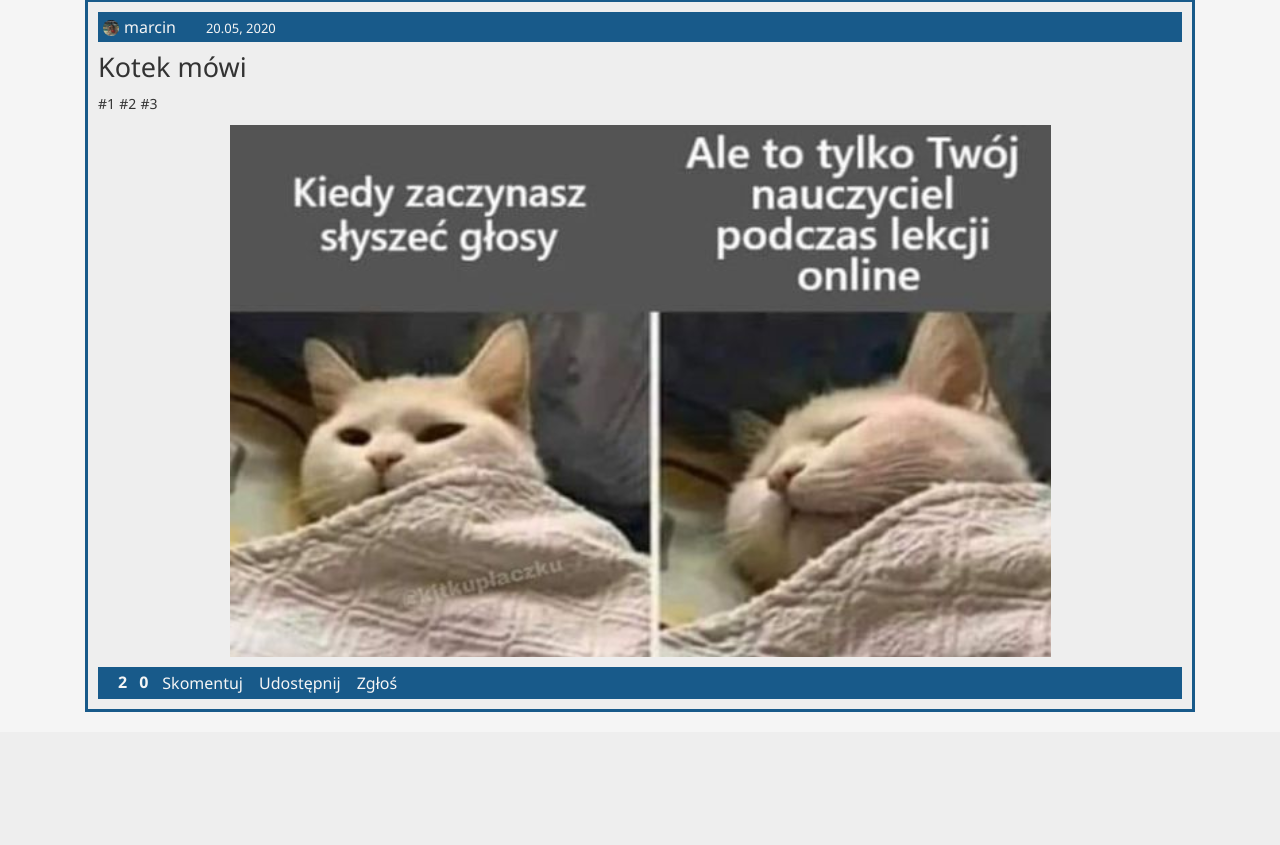
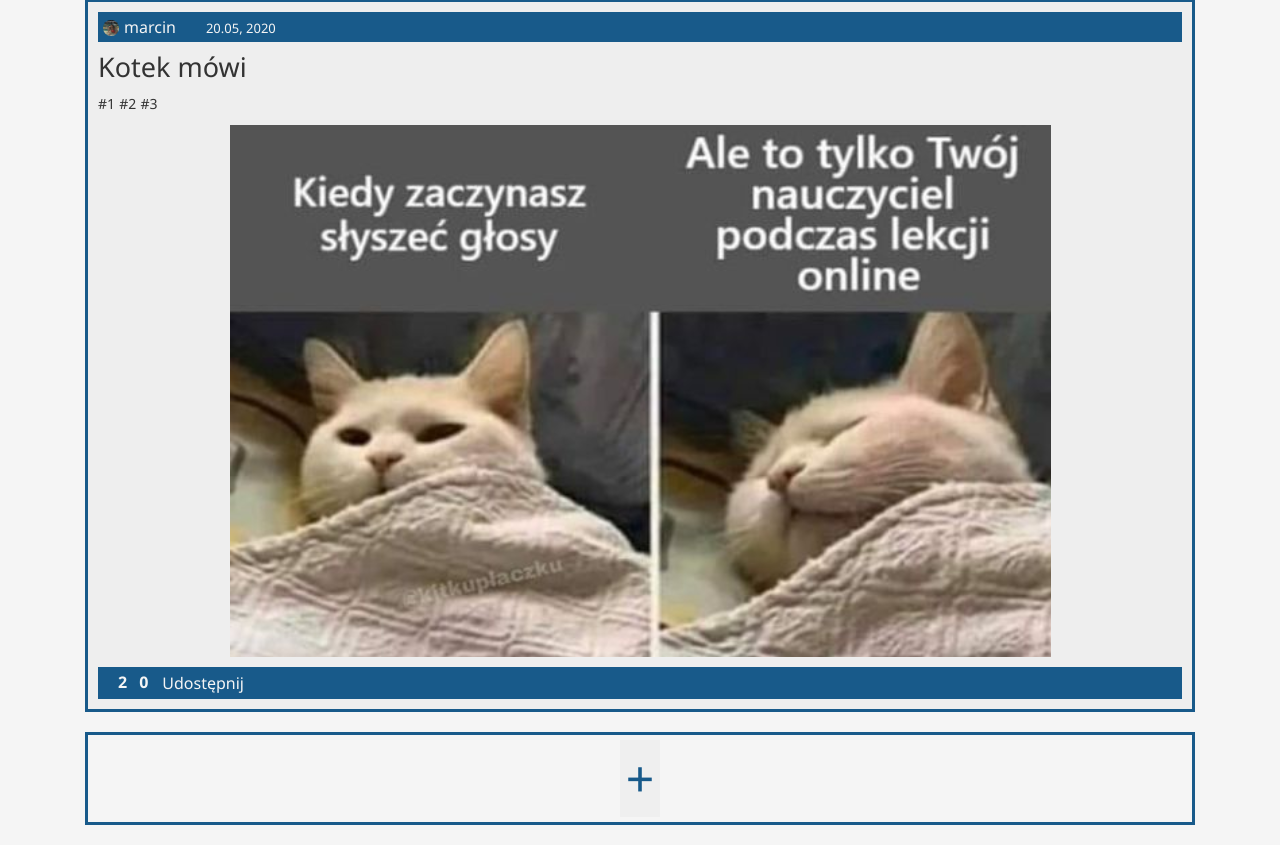
Before and after one commit to MarcinMichnik/MemopolisWebsite, a Django app: page /meme/2 in a window 1280 px wide. Shown: the part 92-937 px from the top of the page. Before the commit the page ends 804 px from the top, so only its background shows below. Run offline with Django 3.2, Linux system fonts and the light colour scheme; data comes from the database, SQL or seed files in the repository; some libraries are stand-ins or nearby versions.

Commit message:
color fix

```diff
--- a/memopolis/static/memopolis/main.css
+++ b/memopolis/static/memopolis/main.css
@@ -123,6 +123,15 @@ body a {
   display: flex;
 }
 
+.add-button {
+  font-size: 50px;
+  text-align: center;
+}
+
+.add-button button {
+  color: #185a8a;
+}
+
 .author {
   justify-content: stretch;
 }
@@ -220,6 +229,10 @@ header {
 .dropdown {
   position: relative;
   display: inline-block;
+}
+
+.dropdown:hover {
+  color: #1a8fdd;
 }
 
 .dropdown-content {
--- a/memopolis/static/memopolis/main.scss
+++ b/memopolis/static/memopolis/main.scss
@@ -116,7 +116,13 @@ body a {
 .actions *{
   display: flex;
 }
-
+.add-button {
+  font-size: 50px;
+  text-align: center;
+}
+.add-button button {
+  color:$primary-color;
+}
 .author {
   justify-content: stretch;
 }
@@ -215,7 +221,10 @@ header {
 .dropdown {
   position: relative;
   display: inline-block;
+}
 
+.dropdown:hover{
+  color:rgb(26, 143, 221);
 }
 
 .dropdown-content {
--- a/memopolis/templates/memopolis/index.html
+++ b/memopolis/templates/memopolis/index.html
@@ -62,9 +62,11 @@
                     </form>
                 </div>
                 <div class="act">
-                    <button class="comment">Skomentuj</button>
+                    <a href="{% url 'meme-detail' meme.id %}" class="comment">Skomentuj</a>
                     <button class="share">Udostępnij</button>
+                    {% if 0 %}
                     <button class="flag">Zgłoś</button>
+                    {% endif %}
                 </div>
             </div>
         </div>
--- a/memopolis/templates/memopolis/meme_detail.html
+++ b/memopolis/templates/memopolis/meme_detail.html
@@ -58,9 +58,10 @@
                 </form>
             </div>
             <div class="act">
-                <button class="comment">Skomentuj</button>
                 <button class="share">Udostępnij</button>
+                {% if 0 %}
                 <button class="flag">Zgłoś</button>
+                {% endif %}
             </div>
         </div>
     </div>
@@ -72,6 +73,11 @@
     </form>
 </div>
 <div class="comment-section">
+    <div class="each-comment add-button">
+        <button>+</button>
+    </div>
+
+
     {% for comment in comments %}
     <div class="each-comment">
         <div class="author pad">
@@ -112,7 +118,9 @@
             </div>
             <div class="act">
                 <button class="comment">Odpowiedz</button>
+                {% if 0 %}
                 <button class="flag">Zgłoś</button>
+                {% endif %}
             </div>
         </div>
     </div>
--- a/memopolis/templates/memopolis/top.html
+++ b/memopolis/templates/memopolis/top.html
@@ -63,9 +63,11 @@
                     </form>
                 </div>
                 <div class="act">
-                    <button class="comment">Skomentuj</button>
+                    <a href="{% url 'meme-detail' meme.id %}" class="comment">Skomentuj</a>
                     <button class="share">Udostępnij</button>
+                    {% if 0 %}
                     <button class="flag">Zgłoś</button>
+                    {% endif %}
                 </div>
             </div>
         </div>
--- a/memopolis/templates/memopolis/unaccepted_memes.html
+++ b/memopolis/templates/memopolis/unaccepted_memes.html
@@ -62,9 +62,11 @@
                     </form>
                 </div>
                 <div class="act">
-                    <button class="comment">Skomentuj</button>
+                    <a href="{% url 'meme-detail' meme.id %}" class="comment">Skomentuj</a>
                     <button class="share">Udostępnij</button>
+                    {% if 0 %}
                     <button class="flag">Zgłoś</button>
+                    {% endif %}
                 </div>
             </div>
         </div>
```
Also changed, not shown: memopolis/static/memopolis/main.min.css.
